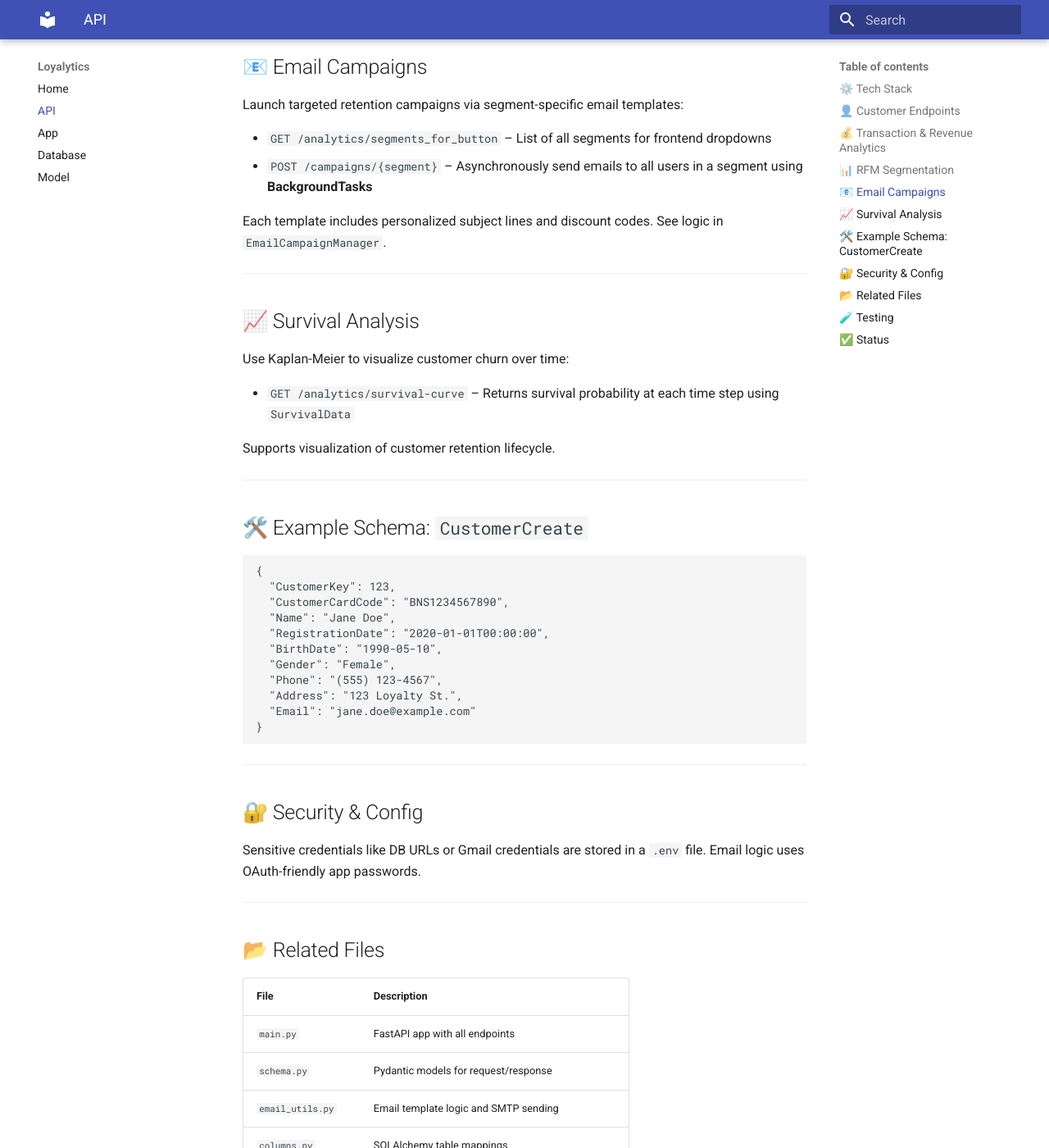
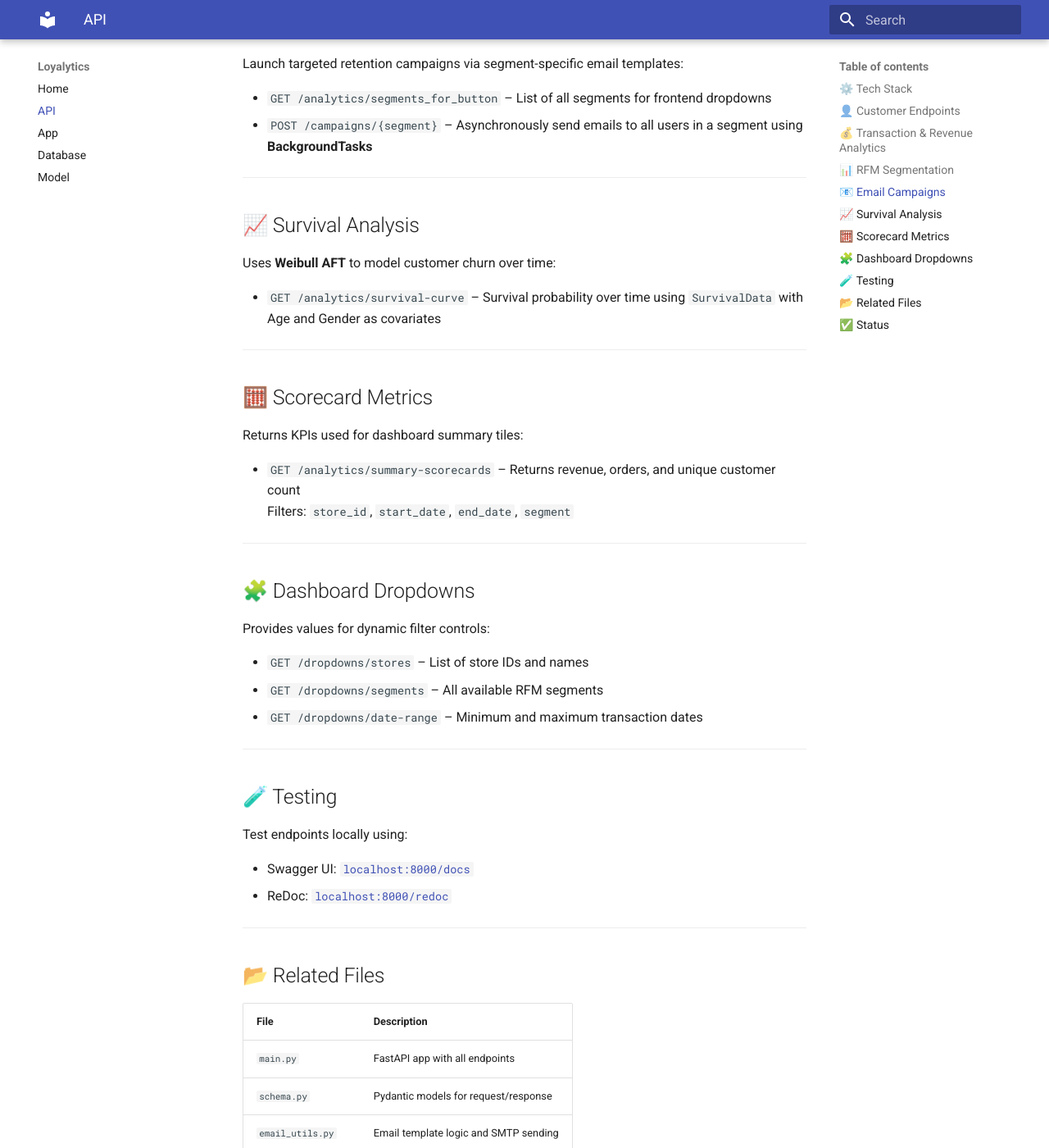
Before and after one commit to DS-223/Group-5, an MkDocs documentation site: the page built from docs/api.md, in a window 1280 px wide and 1400 px high, scrolled down 1533 px. Shown: the whole window at 82% size. Built offline with MkDocs 1.6.1 and Material for MkDocs 9.7.7, drawn with Linux system fonts in a browser that asks for light colours; some of the changed text lies outside the part shown.

Commit message:
Final updates on mkdocs pages

````diff
--- a/docs/api.md
+++ b/docs/api.md
@@ -2,7 +2,7 @@
 
 This service exposes the **REST API layer** for the Customer Loyalty & Analytics system. It powers the dashboard, segmentation visualizations, survival models, and automated email campaigns.
 
-Built with **FastAPI**, the API provides endpoints for querying customer data, analyzing transactions, generating RFM segments, and sending retention emails.
+Built with **FastAPI**, the API provides endpoints for querying customer data, analyzing transactions, generating RFM segments, launching email campaigns, and dashboard filters.
 
 ---
 
@@ -11,7 +11,7 @@ Built with **FastAPI**, the API provides endpoints for querying customer data, a
 - **FastAPI** – Lightweight, fast web framework for REST endpoints
 - **SQLAlchemy** – ORM for interacting with PostgreSQL
 - **Pydantic** – Request validation & API response schemas
-- **Lifelines** – Kaplan-Meier survival analysis
+- **Lifelines** – Weibull AFT survival analysis
 - **BackgroundTasks** – Async email dispatching
 
 ---
@@ -24,10 +24,7 @@ Manage customer profiles stored in `DimCustomer`:
 - `GET /customers/{id}` – Retrieve customer details
 - `PUT /customers/{id}` – Update customer profile
 - `DELETE /customers/{id}` – Remove a customer record
-
-Also includes:
-
-- `GET /analytics/customer-count-by-gender` – Gender-wise demographic distribution
+- `GET /analytics/customer-count-by-gender` – Gender-wise customer distribution
 
 ---
 
@@ -59,41 +56,41 @@ Launch targeted retention campaigns via segment-specific email templates:
 - `GET /analytics/segments_for_button` – List of all segments for frontend dropdowns
 - `POST /campaigns/{segment}` – Asynchronously send emails to all users in a segment using **BackgroundTasks**
 
-Each template includes personalized subject lines and discount codes. See logic in `EmailCampaignManager`.
-
 ---
 
 ## 📈 Survival Analysis
 
-Use Kaplan-Meier to visualize customer churn over time:
+Uses **Weibull AFT** to model customer churn over time:
 
-- `GET /analytics/survival-curve` – Returns survival probability at each time step using `SurvivalData`
-
-Supports visualization of customer retention lifecycle.
+- `GET /analytics/survival-curve` – Survival probability over time using `SurvivalData` with Age and Gender as covariates
 
 ---
 
-## 🛠️ Example Schema: `CustomerCreate`
+## 🧮 Scorecard Metrics
 
-```json
-{
-  "CustomerKey": 123,
-  "CustomerCardCode": "BNS1234567890",
-  "Name": "Jane Doe",
-  "RegistrationDate": "2020-01-01T00:00:00",
-  "BirthDate": "1990-05-10",
-  "Gender": "Female",
-  "Phone": "(555) 123-4567",
-  "Address": "123 Loyalty St.",
-  "Email": "jane.doe@example.com"
-}
-```
+Returns KPIs used for dashboard summary tiles:
+
+- `GET /analytics/summary-scorecards` – Returns revenue, orders, and unique customer count
+  Filters: `store_id`, `start_date`, `end_date`, `segment`
 
 ---
 
-## 🔐 Security & Config
+## 🧩 Dashboard Dropdowns
 
-Sensitive credentials like DB URLs or Gmail credentials are stored in a `.env` file. Email logic uses OAuth-friendly app passwords.
+Provides values for dynamic filter controls:
+
+- `GET /dropdowns/stores` – List of store IDs and names
+- `GET /dropdowns/segments` – All available RFM segments
+- `GET /dropdowns/date-range` – Minimum and maximum transaction dates
+
+---
+
+## 🧪 Testing
+
+Test endpoints locally using:
+
+- Swagger UI: [`localhost:8000/docs`](http://localhost:8000/docs)
+- ReDoc: [`localhost:8000/redoc`](http://localhost:8000/redoc)
 
 ---
 
@@ -106,26 +103,17 @@ Sensitive credentials like DB URLs or Gmail credentials are stored in a `.env` f
 | `email_utils.py` | Email template logic and SMTP sending |
 | `columns.py` | SQLAlchemy table mappings |
 | `Dockerfile` | FastAPI container setup |
-| `requirements.txt` | All dependencies (e.g., lifelines, fastapi, sqlalchemy) |
-
----
-
-## 🧪 Testing
-
-Test endpoints locally using:
-
-- Swagger UI: [`localhost:8000/docs`](http://localhost:8000/docs)
-- ReDoc: [`localhost:8000/redoc`](http://localhost:8000/redoc)
+| `requirements.txt` | Python dependencies |
 
 ---
 
 ## ✅ Status
 
-- 📬 Email logic tested for all segments
-- 📈 Survival curve rendered correctly
-- ✅ Endpoints verified via Swagger
-- 🐳 Works with Docker Compose stack
+- 📬 Email logic verified for all segments
+- 📈 Weibull survival curve implemented
+- ✅ Swagger-tested endpoints
+- 🐳 Docker Compose ready
 
 ---
 
-For more information, explore [index.md](index.md), [database.md](database.md), and [model.md](model.md).
+For more information, explore [index.md](index.md), [database.md](database.md), [app.md](app.md) and [model.md].
````
Also changed, not shown: docs/app.md (+123 -0 lines).
